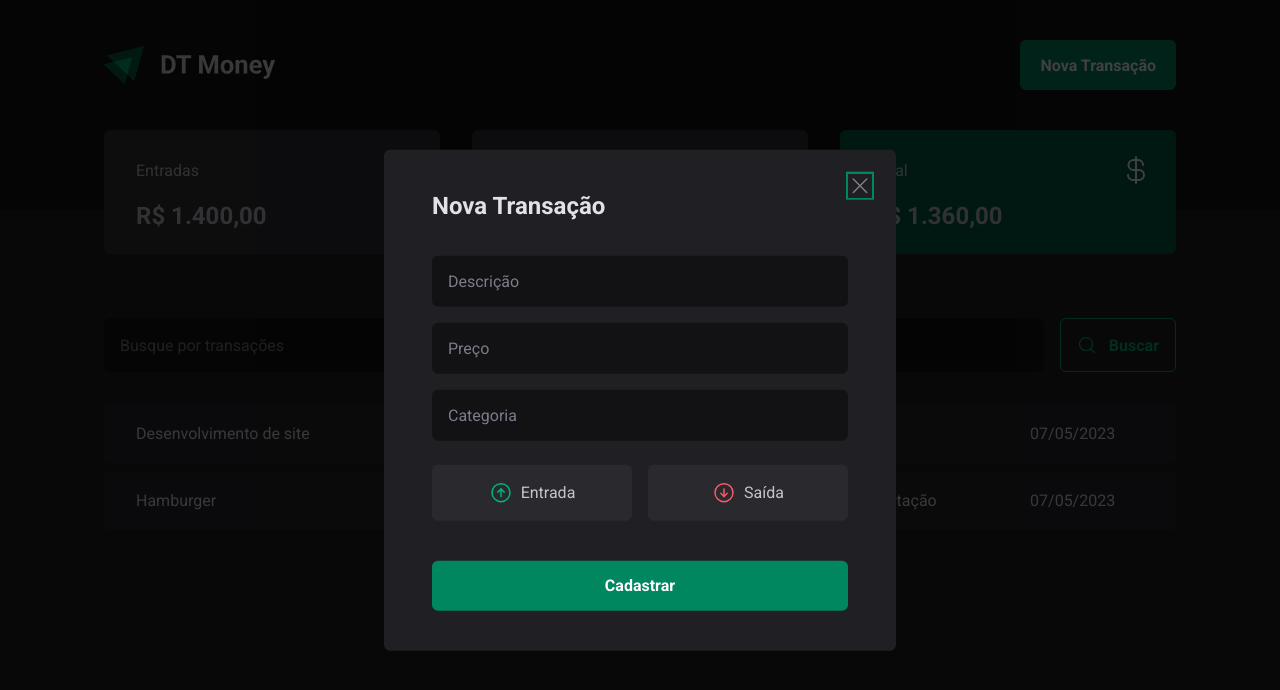
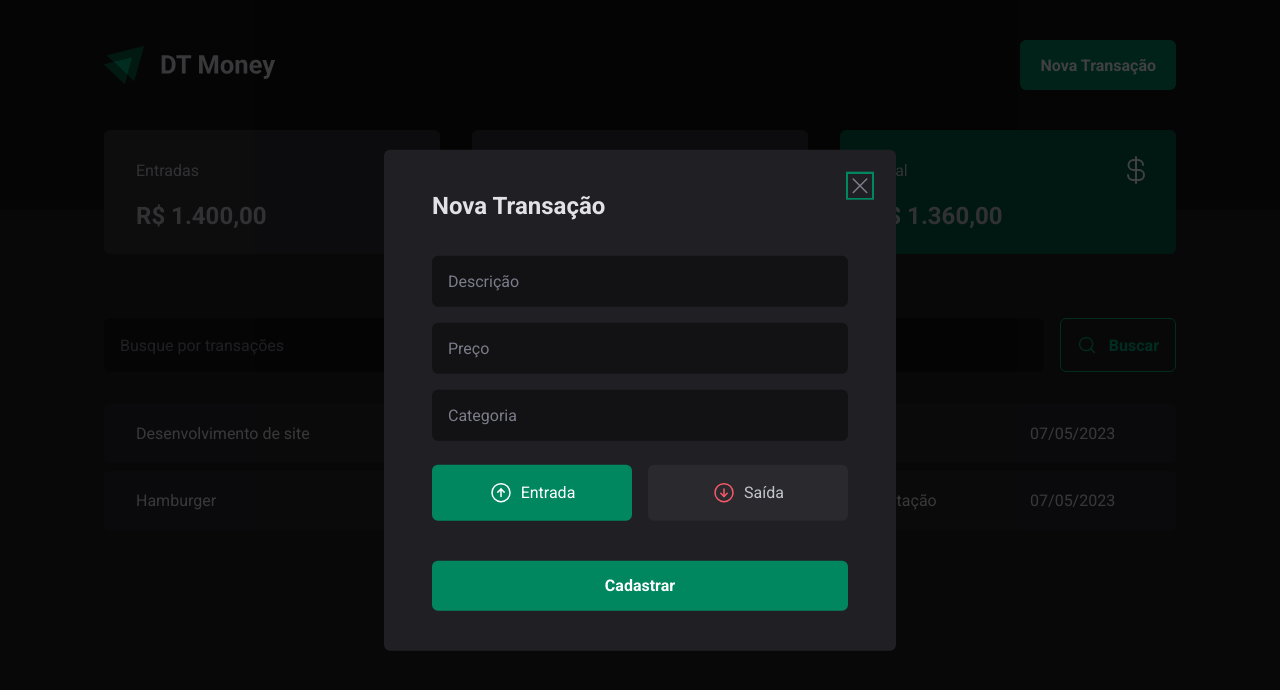
Before and after one commit to rlucasmd/03-dtmoney, a React (Vite) app: page / in a window 1280 px wide. Both pictures are taken after a click on the button "Nova Transação". Shown: the top 690 px of the page. Built offline with nearby package versions, Linux system fonts and the light colour scheme; data requests are answered from the project's data file.

Commit message:
add: form transactions type controll

```diff
--- a/src/components/NewTransactionModal/index.tsx
+++ b/src/components/NewTransactionModal/index.tsx
@@ -10,40 +10,44 @@ import {
 } from "./styles";
 import { ArrowCircleDown, ArrowCircleUp, X } from "phosphor-react";
 import { zodResolver } from "@hookform/resolvers/zod";
-import { useForm } from "react-hook-form";
+import { Controller, useForm } from "react-hook-form";
 import { z } from "zod";
 
 const newTransactionFormSchema = z.object({
   description: z.string(),
   price: z.number(),
   category: z.string(),
-  // type: z.enum(["income", "outcome"])
+  type: z.enum(["income", "outcome"])
 });
 
 type newTransactionFormInputs = z.infer<typeof newTransactionFormSchema>;
 
-function NewTransactionModal(){
+function NewTransactionModal() {
 
   const {
+    control,
     register,
     handleSubmit,
     formState: { isSubmitting }
   } = useForm<newTransactionFormInputs>({
-    resolver: zodResolver(newTransactionFormSchema)
+    resolver: zodResolver(newTransactionFormSchema),
+    defaultValues: {
+      type: "income"
+    }
   });
 
-  async function handleCreateNewTransaction(data: newTransactionFormInputs){
+  async function handleCreateNewTransaction(data: newTransactionFormInputs) {
     await new Promise(resolve => setTimeout(resolve, 2000));
     console.log(data);
   }
 
   return (
     <Dialog.Portal>
-      <ModalOverlay/>
+      <ModalOverlay />
       <ModalContent>
         <ModalTitle>Nova Transação</ModalTitle>
         <CloseButton>
-          <X size={24}/>
+          <X size={24} />
         </CloseButton>
 
         <ModalForm onSubmit={handleSubmit(handleCreateNewTransaction)}>
@@ -66,22 +70,35 @@ function NewTransactionModal(){
             {...register("category")}
           />
 
-          <TransactionTypeContainer>
+          <Controller
+            name="type"
+            control={control}
+            render={({ field }) => {
+              return (
+                <TransactionTypeContainer
+                  onChange={field.onChange}
+                  defaultValue={field.value}
+                >
                   <TransactionTypeButton
                     variant="income"
                     value="income"
                   >
-              <ArrowCircleUp size={24}/>
+                    <ArrowCircleUp size={24} />
                     Entrada
                   </TransactionTypeButton>
                   <TransactionTypeButton
                     variant="outcome"
                     value="outcome"
                   >
-              <ArrowCircleDown size={24}/>
+                    <ArrowCircleDown size={24} />
                     Saída
                   </TransactionTypeButton>
                 </TransactionTypeContainer>
+              );
+            }}
+          />
+
+
 
           <button type="submit" disabled={isSubmitting}>
             Cadastrar
```
Lines whose indentation alone changed are shown as unchanged.
